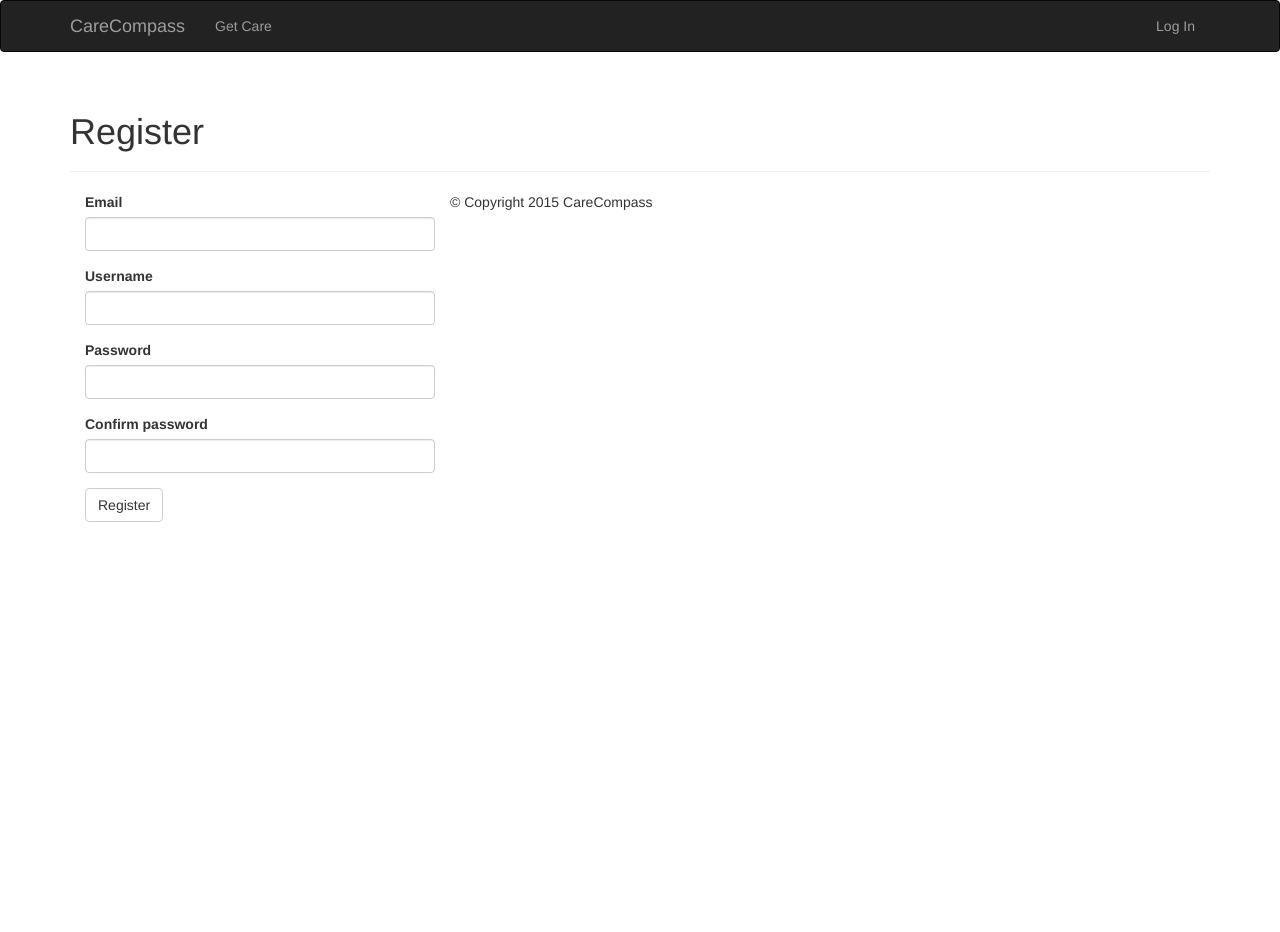
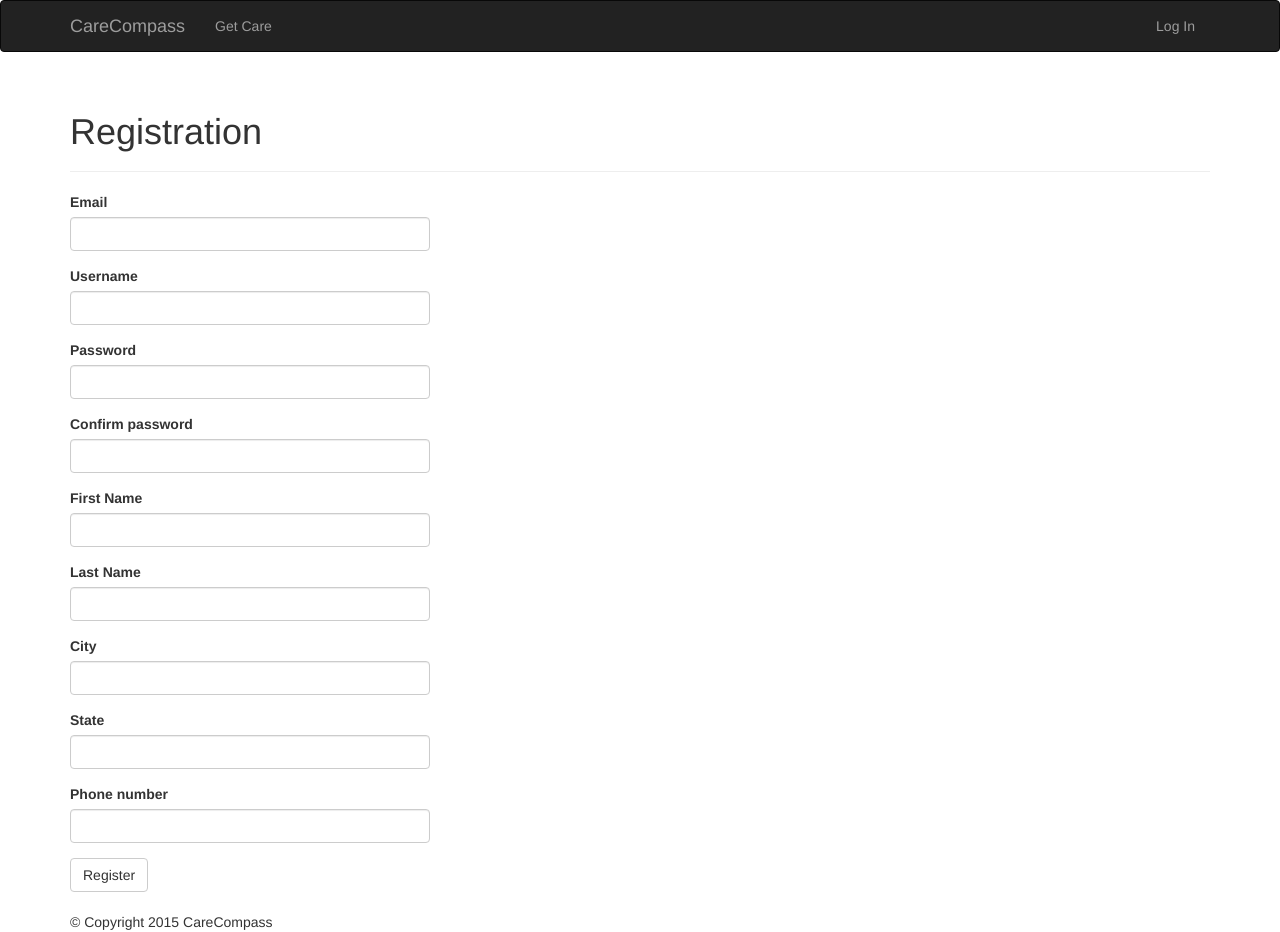
Before and after one commit to erkyky/cipm, a Flask app: page /register in a window 1280 px wide. Before the commit the page ends 522 px from the top, so only its background shows below. Run offline with Flask 2, Linux system fonts and the light colour scheme; parts of the project's set-up code (start-up, migrations or seed data) failed here and were passed over; some libraries are stand-ins or nearby versions.

Commit message:
Better registration

```diff
--- a/cipm/forms.py
+++ b/cipm/forms.py
@@ -57,9 +57,16 @@ class RegistrationForm(wtf.Form):
         validators.DataRequired(), validators.Length(1, 64), validators.Regexp('^[A-Za-z][A-Za-z0-9_.]*$', 0,
                                           'Usernames must have only letters, '
                                           'numbers, dots or underscores')])
+
     password = wtforms.PasswordField('Password', validators=[
         validators.DataRequired(), validators.EqualTo('password2', message='Passwords must match.')])
     password2 = wtforms.PasswordField('Confirm password', validators=[validators.DataRequired()])
+
+    firstname = wtforms.StringField('First Name', validators=[validators.DataRequired(), validators.Length(1, 64)])
+    surname = wtforms.StringField('Last Name', validators=[validators.DataRequired(), validators.Length(1, 64)])
+    city = wtforms.StringField('City', validators=[validators.DataRequired(), validators.Length(1, 64)])
+    state = wtforms.StringField('State', validators=[validators.DataRequired(), validators.Length(1, 2)])
+    phone = wtforms.StringField('Phone number', validators=[validators.DataRequired(), validators.Length(1, 15)])
     submit = wtforms.SubmitField('Register')
 
     def validate_email(self, field):
--- a/cipm/templates/auth/register.html
+++ b/cipm/templates/auth/register.html
@@ -1,13 +1,17 @@
 {% extends "base.html" %}
 {% import "bootstrap/wtf.html" as wtf %}
 
-{% block title %}CareCompass - Register{% endblock %}
+{% block title %}CareCompass - Registration{% endblock %}
 
 {% block page_content %}
-<div class="page-header">
-    <h1>Register</h1>
-</div>
-<div class="col-md-4">
-    {{ wtf.quick_form(form) }}
-</div>
+    <div class="page-header">
+        <h1>Registration</h1>
+    </div>
+    <div class="row">
+        <div class="col-md-4">
+            {{ wtf.quick_form(form) }}
+        </div>
+    <br/><br/>
+    </div>
+    <br/>
 {% endblock %}
--- a/cipm/views.py
+++ b/cipm/views.py
@@ -122,7 +122,15 @@ def register():
         username = form.username.data
         password = form.password.data
         password_hash = security.generate_password_hash(password)
+
+        first_name = form.firstname.data
+        surname = form.surname.data
+        city = form.city.data
+        state = form.state.data
+        phone = form.phone.data
+
         db.execute('INSERT INTO users VALUES (?,?,?)', [username, password_hash, email])
+        db.execute('INSERT INTO passport VALUES (?,?,?,?,?,?)', [username, first_name, surname, city, state, phone])
         db.commit()
 
         flask.flash('You can now login.')
```
